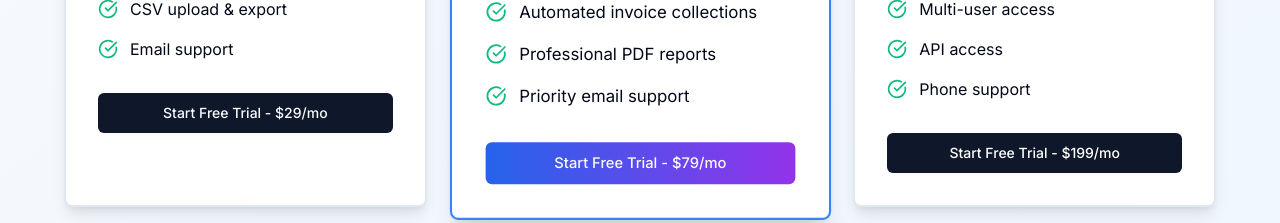
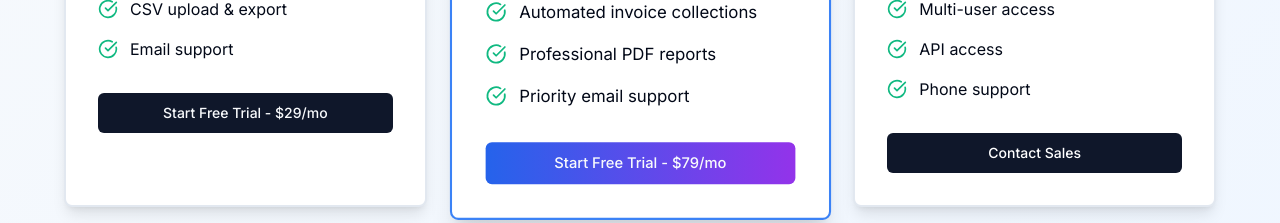
Before and after one commit to algominds35/bank-reconciliation-tool, a Next.js app: page / in a window 1280 px wide. Shown: the part 5900-6123 px from the top of the page. Built offline with nearby package versions, Linux system fonts and the light colour scheme.

Commit message:
Update Enterprise pricing to Contact Sales - more professional for enterprise clients

```diff
--- a/src/app/page.tsx
+++ b/src/app/page.tsx
@@ -691,9 +691,9 @@ export default function HomePage() {
                     </div>
                 </div>
 
-                  <a href="https://buy.stripe.com/test_enterprise_199" target="_blank" rel="noopener noreferrer" className="w-full">
+                  <a href="mailto:alex@usealgomind.com?subject=Enterprise%20Sales%20Inquiry&body=Hi,%0D%0A%0D%0AI'm%20interested%20in%20ReconcileBook%20Enterprise%20for%20my%20business.%0D%0A%0D%0ACompany:%20%0D%0AEmployees:%20%0D%0AMonthly%20Transactions:%20%0D%0A%0D%0APlease%20contact%20me%20to%20discuss%20pricing%20and%20implementation." className="w-full">
                     <Button className="w-full bg-slate-900 hover:bg-slate-800 text-white">
-                      Start Free Trial - $199/mo
+                      Contact Sales
                     </Button>
                   </a>
               </div>
```
Lines whose indentation alone changed are shown as unchanged.
